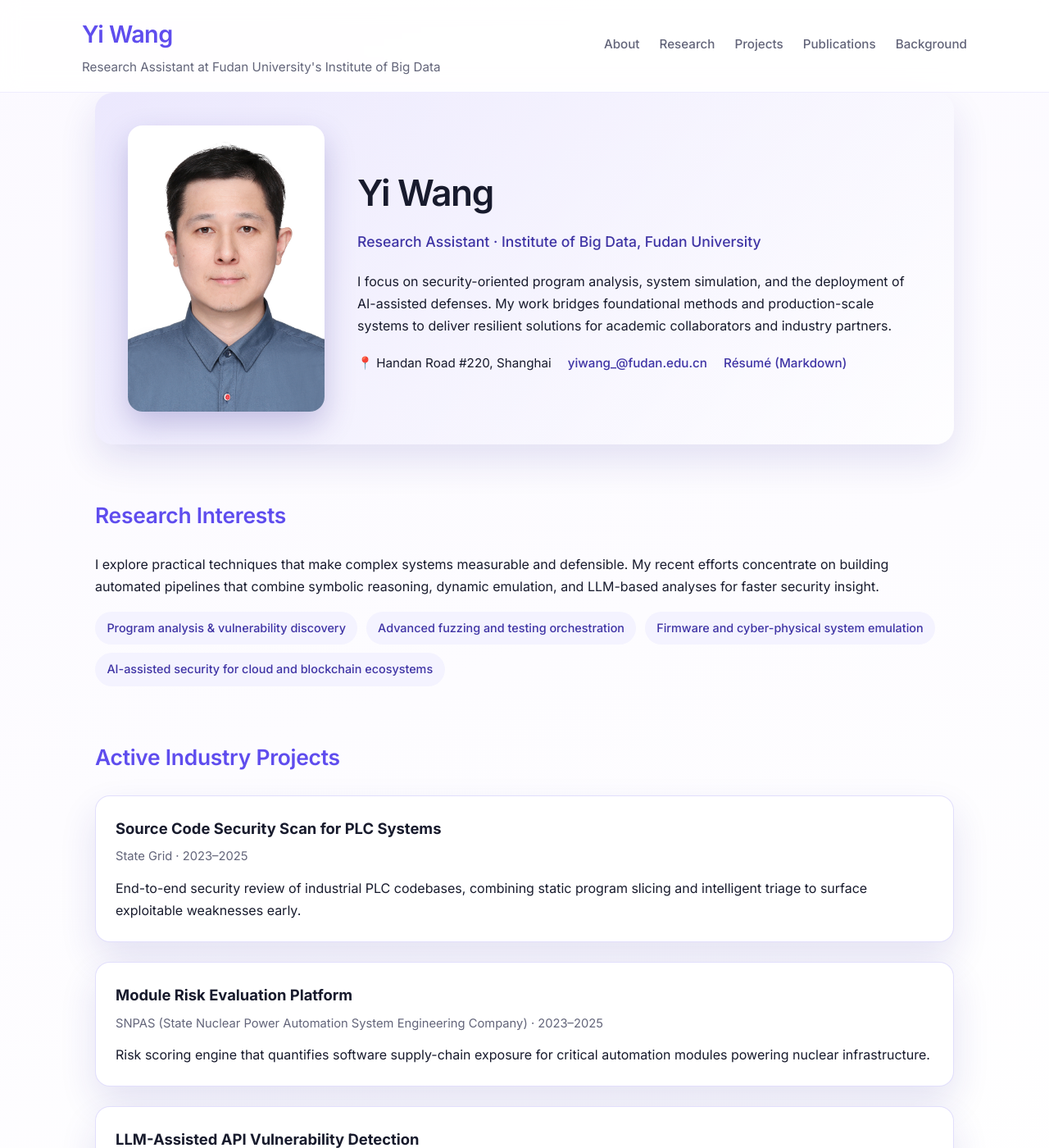
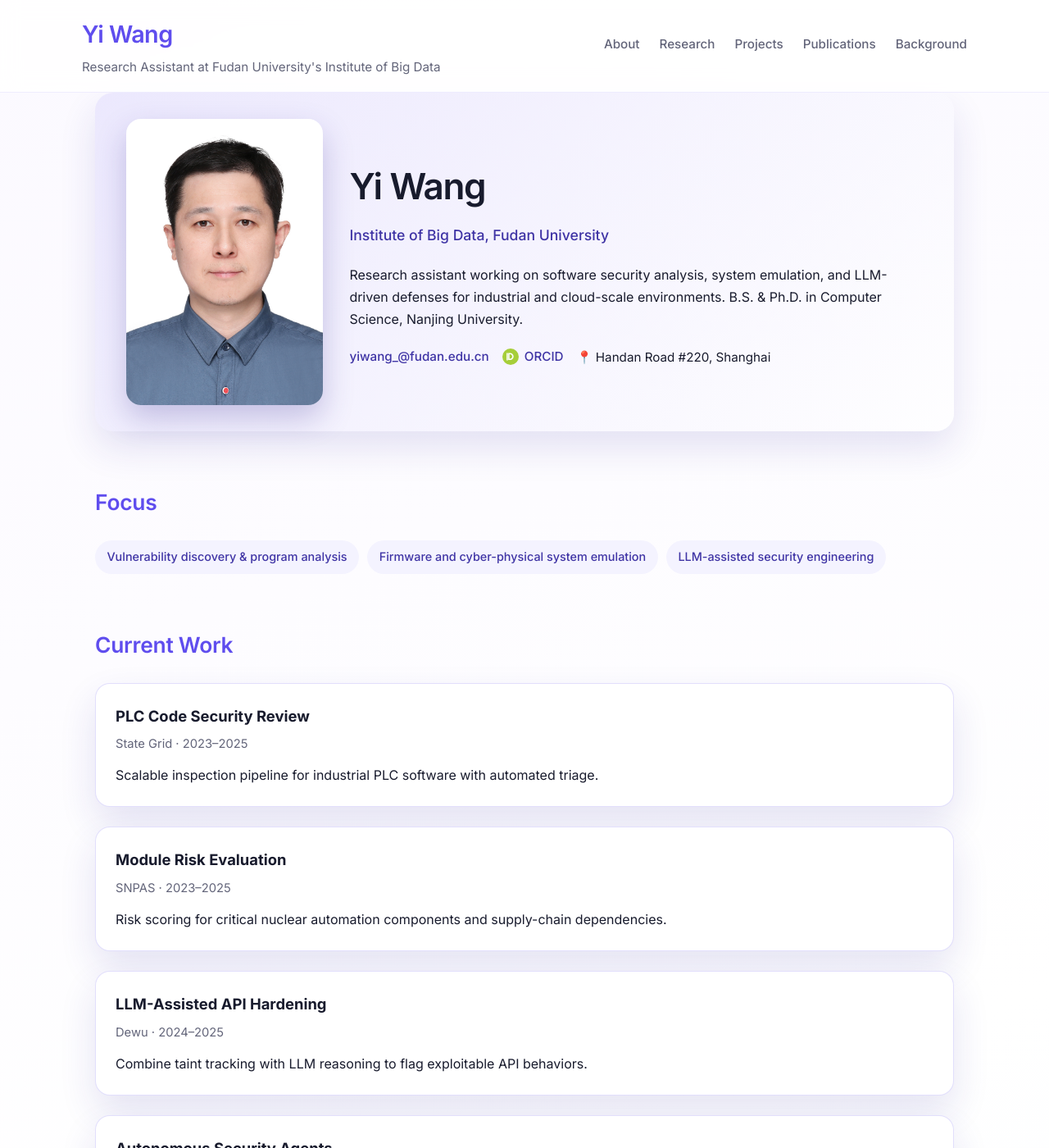
Before and after one commit to wangyifdu/wangyifdu.github.io, a Jekyll site: the page built from index.md, in a window 1280 px wide and 1400 px high. Shown: the whole window at 82% size. Built offline with Jekyll 4.4.1, drawn with Linux system fonts in a browser that asks for light colours; some of the changed text lies outside the part shown.

Commit message:
Streamline homepage layout and add ORCID link

```diff
--- a/assets/css/style.css
+++ b/assets/css/style.css
@@ -134,6 +134,11 @@ main {
   box-shadow: 0 16px 36px rgba(57, 42, 148, 0.25);
 }
 
+.hero-condensed {
+  padding: 2rem 2.4rem;
+  gap: 2rem;
+}
+
 .hero h1 {
   margin: 0 0 0.4rem;
   font-size: 2.75rem;
@@ -170,6 +175,26 @@ main {
 .contact-links a:hover,
 .contact-links a:focus {
   border-color: var(--primary-dark);
+}
+
+.contact-links.condensed {
+  gap: 1rem;
+  align-items: center;
+}
+
+.icon-link {
+  display: inline-flex;
+  align-items: center;
+  gap: 0.45rem;
+}
+
+.icon-link svg {
+  width: 20px;
+  height: 20px;
+}
+
+.bio {
+  margin: 0 0 1.1rem;
 }
 
 .pill-list {
@@ -230,6 +255,14 @@ main {
 .publication-card {
   position: relative;
   padding-bottom: 0.75rem;
+}
+
+.publication-card.compact {
+  padding: 1.1rem 1.25rem 1.25rem;
+}
+
+.publication-card.compact details {
+  margin-top: 0.6rem;
 }
 
 .publication-title {
--- a/index.md
+++ b/index.md
@@ -1,73 +1,65 @@
 ---
 layout: default
 title: Yi Wang · Research Assistant
-description: Yi Wang is a research assistant at Fudan University's Institute of Big Data specializing in software security, system simulation, and AI-assisted security.
+description: Research assistant at Fudan University's Institute of Big Data focused on software security and AI-assisted defenses.
 ---
 
 <section id="about" class="section">
-  <div class="hero">
+  <div class="hero hero-condensed">
     <img src="{{ '/WangYi_Pic.jpg' | relative_url }}" alt="Portrait of Yi Wang" />
     <div>
       <h1>Yi Wang</h1>
-      <p class="subtitle">Research Assistant · Institute of Big Data, Fudan University</p>
-      <p>
-        I focus on security-oriented program analysis, system simulation, and the deployment of
-        AI-assisted defenses. My work bridges foundational methods and production-scale systems to
-        deliver resilient solutions for academic collaborators and industry partners.
+      <p class="subtitle">Institute of Big Data, Fudan University</p>
+      <p class="bio">
+        Research assistant working on software security analysis, system emulation, and LLM-driven defenses for
+        industrial and cloud-scale environments. B.S. &amp; Ph.D. in Computer Science, Nanjing University.
       </p>
-      <div class="contact-links">
+      <div class="contact-links condensed">
+        <a class="icon-link" href="mailto:yiwang_@fudan.edu.cn" aria-label="Email Yi Wang">yiwang_@fudan.edu.cn</a>
+        <a class="icon-link" href="https://orcid.org/0009-0005-2866-7274" target="_blank" rel="noopener" aria-label="ORCID profile">
+          <svg viewBox="0 0 256 256" role="img" aria-hidden="true" focusable="false">
+            <circle cx="128" cy="128" r="128" fill="#A6CE39" />
+            <path fill="#fff" d="M85.5 69.6v116.8h-20V69.6h20zm34.8 0c30.2 0 54.7 24.6 54.7 55s-24.5 55-54.7 55h-29.1v-110h29.1zm-.2 19.8h-8.9v70.3h8.9c19.2 0 33.9-15.7 33.9-35.2 0-19.6-14.7-35.1-33.9-35.1z" />
+          </svg>
+          ORCID
+        </a>
         <span>📍 Handan Road #220, Shanghai</span>
-        <a href="mailto:yiwang_@fudan.edu.cn">yiwang_@fudan.edu.cn</a>
-        <a href="{{ '/WangYi_Resume.md' | relative_url }}">Résumé (Markdown)</a>
       </div>
     </div>
   </div>
 </section>
 
-<section id="research" class="section">
-  <h2 class="section-title">Research Interests</h2>
-  <p>
-    I explore practical techniques that make complex systems measurable and defensible. My recent efforts concentrate on
-    building automated pipelines that combine symbolic reasoning, dynamic emulation, and LLM-based analyses for faster security insight.
-  </p>
+<section id="focus" class="section">
+  <h2 class="section-title">Focus</h2>
   <ul class="pill-list">
-    <li>Program analysis &amp; vulnerability discovery</li>
-    <li>Advanced fuzzing and testing orchestration</li>
+    <li>Vulnerability discovery &amp; program analysis</li>
     <li>Firmware and cyber-physical system emulation</li>
-    <li>AI-assisted security for cloud and blockchain ecosystems</li>
+    <li>LLM-assisted security engineering</li>
   </ul>
 </section>
 
 <section id="projects" class="section">
-  <h2 class="section-title">Active Industry Projects</h2>
+  <h2 class="section-title">Current Work</h2>
   <div class="card-grid">
     <article class="card">
-      <h3>Source Code Security Scan for PLC Systems</h3>
+      <h3>PLC Code Security Review</h3>
       <span class="meta">State Grid · 2023–2025</span>
-      <p>
-        End-to-end security review of industrial PLC codebases, combining static program slicing and intelligent triage to surface exploitable weaknesses early.
-      </p>
+      <p>Scalable inspection pipeline for industrial PLC software with automated triage.</p>
     </article>
     <article class="card">
-      <h3>Module Risk Evaluation Platform</h3>
-      <span class="meta">SNPAS (State Nuclear Power Automation System Engineering Company) · 2023–2025</span>
-      <p>
-        Risk scoring engine that quantifies software supply-chain exposure for critical automation modules powering nuclear infrastructure.
-      </p>
+      <h3>Module Risk Evaluation</h3>
+      <span class="meta">SNPAS · 2023–2025</span>
+      <p>Risk scoring for critical nuclear automation components and supply-chain dependencies.</p>
     </article>
     <article class="card">
-      <h3>LLM-Assisted API Vulnerability Detection</h3>
+      <h3>LLM-Assisted API Hardening</h3>
       <span class="meta">Dewu · 2024–2025</span>
-      <p>
-        Hybrid analysis framework where LLM reasoning augments taint tracking and symbolic execution to validate API misconfigurations.
-      </p>
+      <p>Combine taint tracking with LLM reasoning to flag exploitable API behaviors.</p>
     </article>
     <article class="card">
-      <h3>AI Agent Driven Security Enhancement Framework</h3>
+      <h3>Autonomous Security Agents</h3>
       <span class="meta">Huawei · 2024–present</span>
-      <p>
-        Autonomous guardrails that orchestrate agentic workflows for continuous hardening of large-scale cloud services and infrastructure.
-      </p>
+      <p>Agent workflows that continuously harden large-scale cloud infrastructure.</p>
     </article>
   </div>
 </section>
@@ -77,28 +69,19 @@ description: Yi Wang is a research assistant at Fudan University's Institute of
   {% assign publications = site.data.publications | sort: 'year' | reverse %}
   <div class="card-grid">
     {% for pub in publications %}
-    <article class="card publication-card">
+    <article class="card publication-card compact">
       <p class="publication-title">{{ pub.title }}</p>
       <p class="publication-meta">
-        {{ pub.authors | join: ', ' }} · {{ pub.venue }} · {{ pub.year }}
-        {% if pub.volume %} · Vol. {{ pub.volume }}{% endif %}
-        {% if pub.issue %}({{ pub.issue }}){% endif %}
-        {% if pub.pages %} · pp. {{ pub.pages }}{% endif %}
+        {{ pub.authors | join: ', ' }} · {{ pub.venue }} {{ pub.year }}{% if pub.volume %}, {{ pub.volume }}{% if pub.issue %}({{ pub.issue }}){% endif %}{% endif %}{% if pub.pages %}, {{ pub.pages }}{% endif %}
       </p>
       <div class="publication-links">
         {% if pub.doi %}
-        <a class="link-tag" href="https://doi.org/{{ pub.doi }}" target="_blank" rel="noopener">DOI: {{ pub.doi }}</a>
+        <a class="link-tag" href="https://doi.org/{{ pub.doi }}" target="_blank" rel="noopener">DOI</a>
         {% endif %}
         {% if pub.url %}
         <a class="link-tag" href="{{ pub.url }}" target="_blank" rel="noopener">Full text</a>
         {% endif %}
       </div>
-      {% if pub.publisher %}
-      <p class="publication-publisher">{{ pub.publisher }}</p>
-      {% endif %}
-      {% if pub.abstract %}
-      <p>{{ pub.abstract }}</p>
-      {% endif %}
       {% if pub.bibtex %}
       <details>
         <summary>BibTeX</summary>
@@ -108,17 +91,4 @@ description: Yi Wang is a research assistant at Fudan University's Institute of
     </article>
     {% endfor %}
   </div>
-  <p style="margin-top: 1.5rem;">
-    Download all entries as a single file:
-    <a class="link-tag" href="{{ '/assets/publications.bib' | relative_url }}">publications.bib</a>
-  </p>
 </section>
-
-<section id="background" class="section">
-  <h2 class="section-title">Background</h2>
-  <p>
-    I received both my B.S. and Ph.D. in Computer Science and Technology from Nanjing University.
-    Across academia and industry collaborations I have led efforts in binary hardening, secure system prototyping,
-    and the deployment of LLM-driven security services that operate at production scale.
-  </p>
-</section>
```
